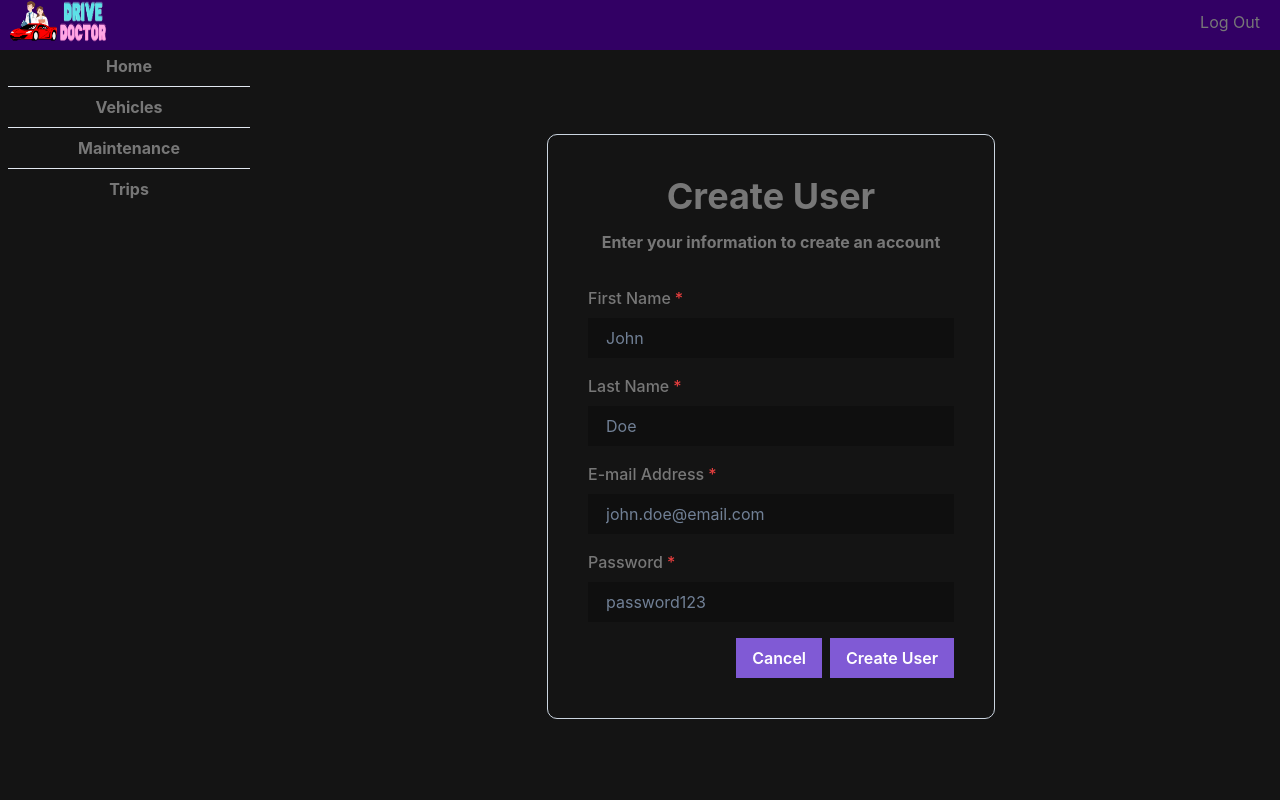
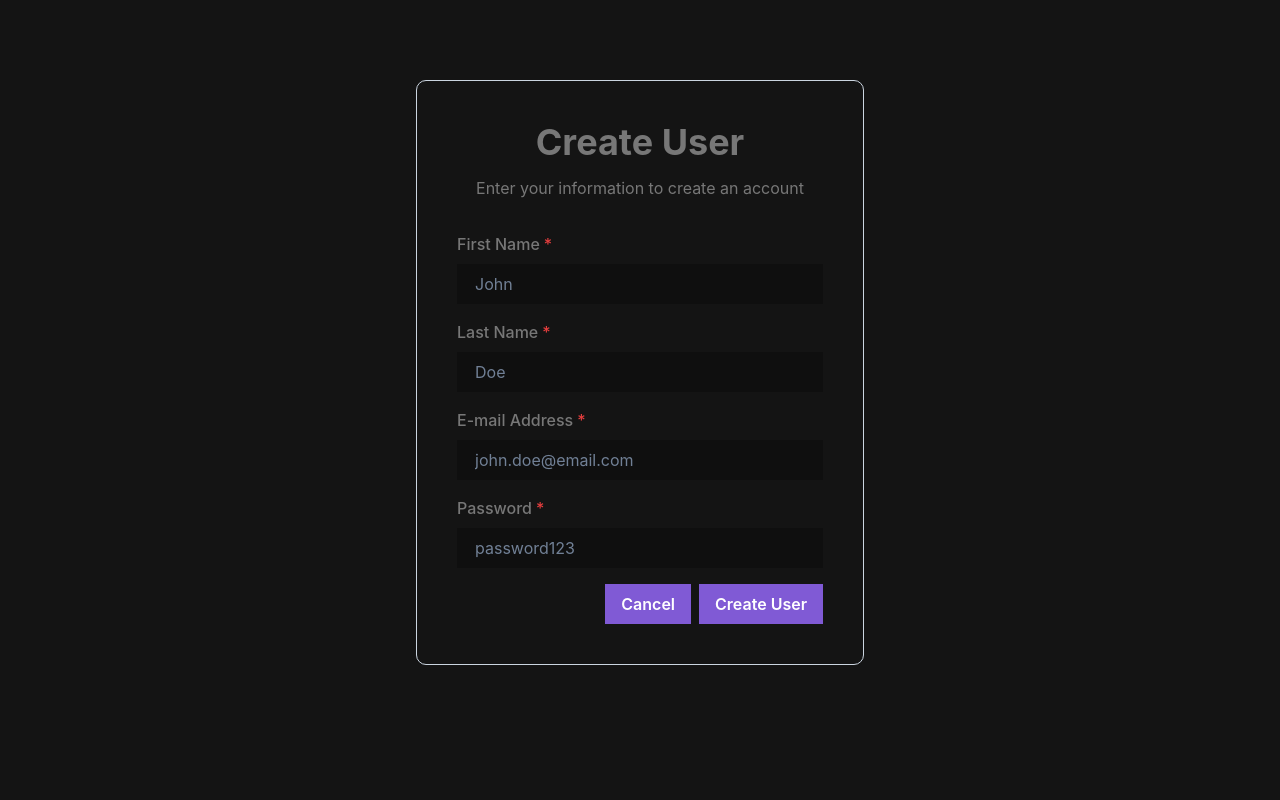
Before and after one commit to ics-499-team-1/drive-doctor-ui, a React (Vite) app: page /create-user in a window 1280 px wide. Shown: the top 800 px of the page. Built offline with nearby package versions, Linux system fonts and the light colour scheme.

Commit message:
idk, i changed some stuff

```diff
--- a/src/components/login/create-user/CreateUserPage.tsx
+++ b/src/components/login/create-user/CreateUserPage.tsx
@@ -57,6 +57,7 @@
       p={[8, 10]}
       mt={[20, "10vh"]}
       mx="auto"
+      color="#777777"
       border={["none", "1px"]}
       borderColor={["", "gray.300"]}
       borderRadius={10}
```
Also changed, not shown: src/main.tsx (+4 -4 lines).
